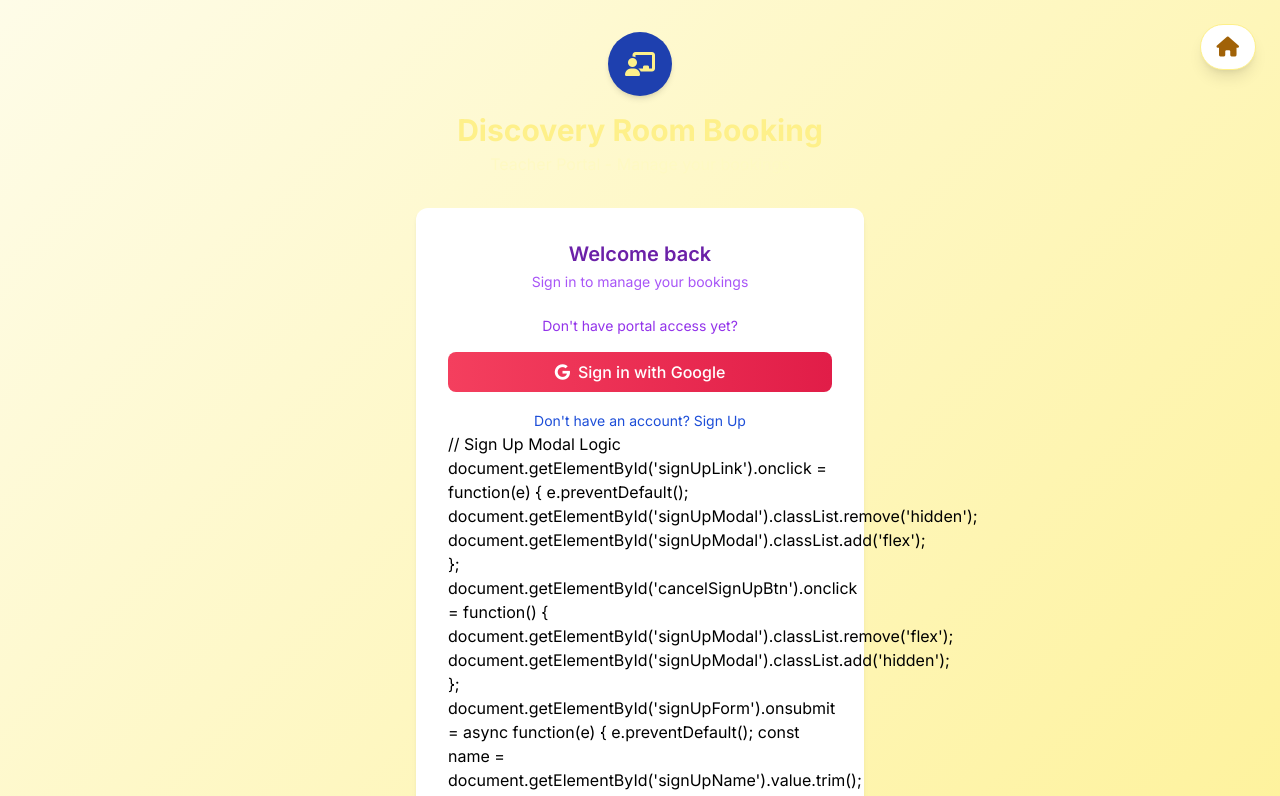
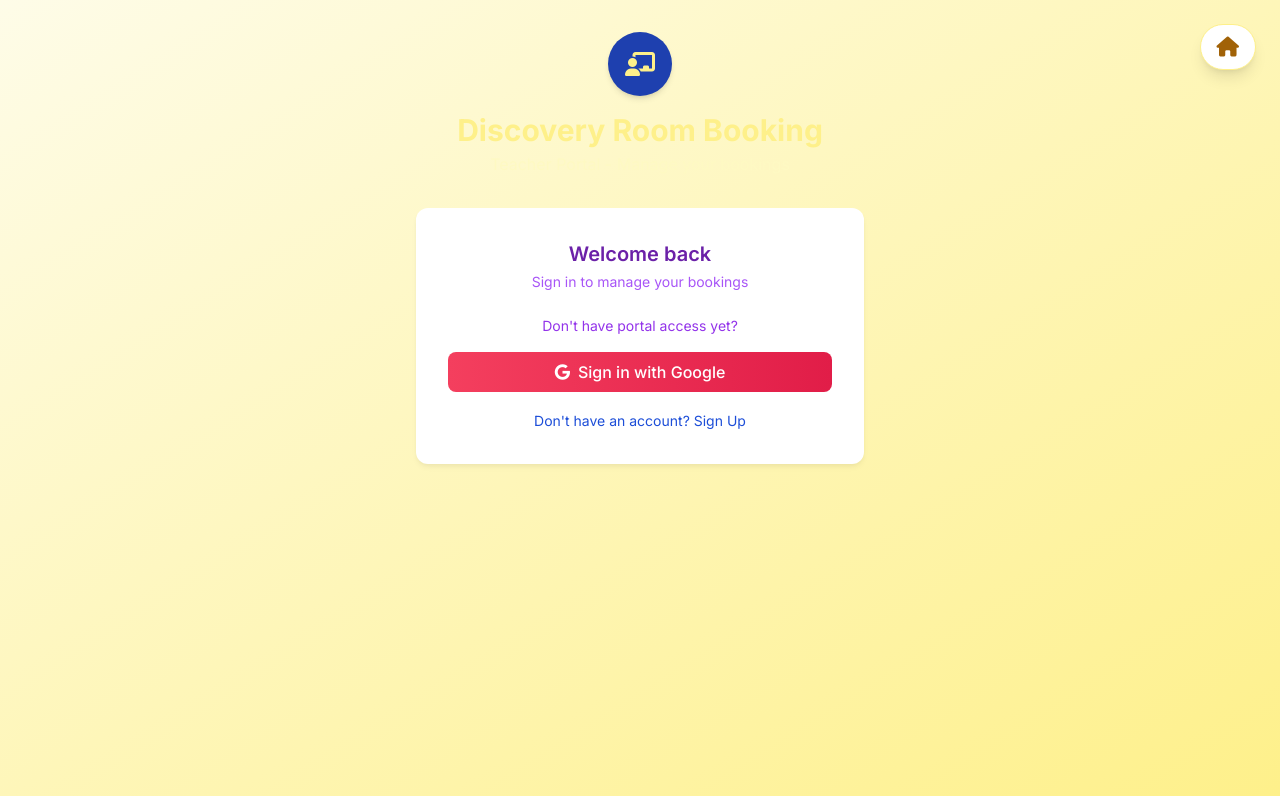
Before and after one commit to icannDevTeam/edtech-booking-app, a website: page teacher-portal.html in a window 1280 px wide. Shown: the top 796 px of the page. Drawn offline with nearby package versions, Linux system fonts and the light colour scheme.

Commit message:
Fix: Remove stray sign-up modal JS code from visible HTML

```diff
--- a/teacher-portal.html
+++ b/teacher-portal.html
@@ -146,39 +146,6 @@
       <div id="signUpStatus" class="text-sm text-center mt-2"></div>
     </div>
   </div>
-    // Sign Up Modal Logic
-    document.getElementById('signUpLink').onclick = function(e) {
-      e.preventDefault();
-      document.getElementById('signUpModal').classList.remove('hidden');
-      document.getElementById('signUpModal').classList.add('flex');
-    };
-    document.getElementById('cancelSignUpBtn').onclick = function() {
-      document.getElementById('signUpModal').classList.remove('flex');
-      document.getElementById('signUpModal').classList.add('hidden');
-    };
-    document.getElementById('signUpForm').onsubmit = async function(e) {
-      e.preventDefault();
-      const name = document.getElementById('signUpName').value.trim();
-      const email = document.getElementById('signUpEmail').value.trim().toLowerCase();
-      const subject = document.getElementById('signUpSubject').value.trim();
-      const statusDiv = document.getElementById('signUpStatus');
-      if(!name || !email || !subject) {
-        statusDiv.textContent = 'All fields are required.';
-        statusDiv.className = 'text-red-600';
-        return;
-      }
-      try {
-        await firebase.firestore().collection('teachers').add({
-          name, email, subject, createdAt: new Date().toISOString(), status: 'pending'
-        });
-        statusDiv.textContent = 'Sign-up request submitted! You will be notified once approved.';
-        statusDiv.className = 'text-green-600';
-        document.getElementById('signUpForm').reset();
-      } catch (err) {
-        statusDiv.textContent = 'Failed to submit sign-up. Please try again.';
-        statusDiv.className = 'text-red-600';
-      }
-    };
         </div>
       </div>
     </div>
```
